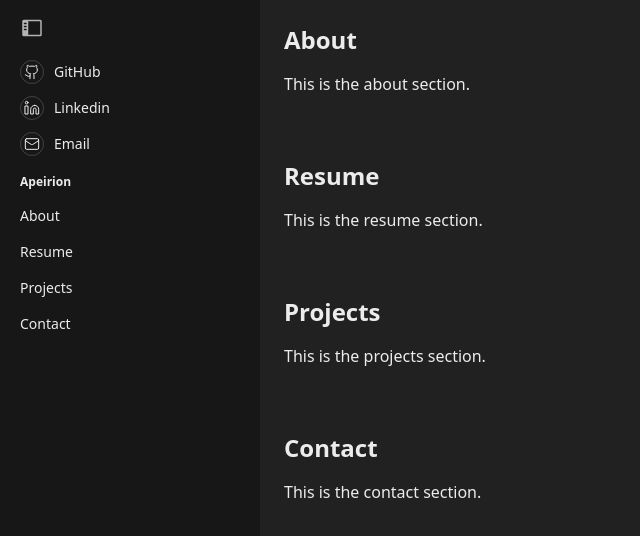
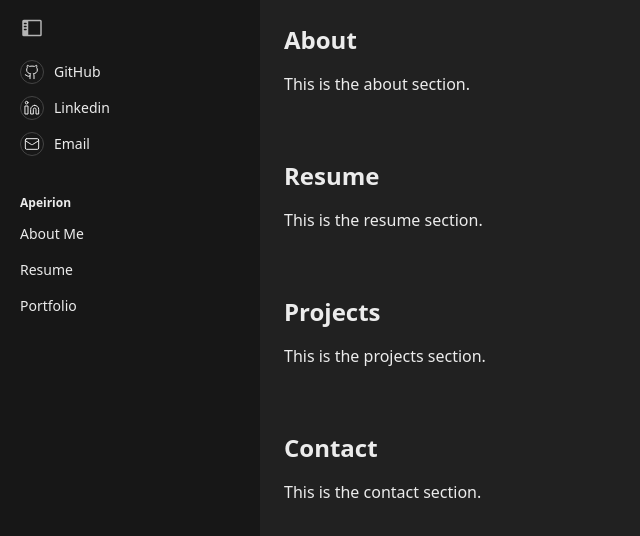
Before and after one commit to Apeirion/apeirion-site, a React (Vite) app: page / in a window 1280 px wide. Shown: the top 536 px of the page, without its empty margins (0-640 px from the left). Built offline with nearby package versions, Linux system fonts and the light colour scheme.

Commit message:
stylize sidebar contents

```diff
--- a/src/App.jsx
+++ b/src/App.jsx
@@ -22,16 +22,12 @@ function App() {
         className={`
           sidebar fixed top-0 left-0 h-full w-[260px] bg-[#171717] text-sm p-3 pt-2 flex flex-col
           ${sidebarOpen ? '' : 'closed'}
-        `}
-      >
+        `}>
         <button
           className="mb-1.5 w-10 h-10 flex items-center justify-center rounded-lg text-[#b4b4b4] hover:bg-[#424242] transition-colors"
           onClick={() => setSidebarOpen(false)}
-          aria-label="Close sidebar"
-        >
+          aria-label="Close sidebar">
           <Sidebar size={24} weight="fill" />
-
-
         </button>
 
         {/* Social Links */}
@@ -80,14 +76,46 @@ function App() {
             </button>
           </a>
         </div>
-
-        <nav className="space-y-0 p-2">
-          <span class="text-xs font-semibold text-ellipsis overflow-hidden break-all pt-1 mb-2 text-token-text-primary block">Apeirion</span>
-          <a href="#about" className="pt-2 pb-2 block hover:underline">About</a>
-          <a href="#resume" className="pt-2 pb-2 block hover:underline">Resume</a>
-          <a href="#projects" className="pt-2 pb-2 block hover:underline">Projects</a>
-          <a href="#contact" className="pt-2 pb-2 block hover:underline">Contact</a>
-        </nav>
+        {/* Website Content */}
+        <div>
+              <span className="mt-7 flex h-[26px] w-full items-center px-2
+                        text-[#ececec] text-xs font-semibold">
+                          Apeirion
+              </span>
+        </div>
+        <div>
+          <a href="#about">
+            <button
+              className="flex h-9 w-full items-center gap-2.5 rounded-lg px-2
+                        text-[#ececec] hover:bg-[#212121]
+                        transition-all duration-150 ease-in-out
+                        active:scale-[0.98]">
+              <span className="text-sm">About Me</span>
+            </button>
+          </a>
+        </div>
+        <div>
+          <a href="#resume">
+            <button
+              className="flex h-9 w-full items-center gap-2.5 rounded-lg px-2
+                        text-[#ececec] hover:bg-[#212121]
+                        transition-all duration-150 ease-in-out
+                        active:scale-[0.98]">
+              <span className="text-sm">Resume</span>
+            </button>
+          </a>
+        </div>
+        <div>
+          <a href="#portfolio">
+            <button
+              className="flex h-9 w-full items-center gap-2.5 rounded-lg px-2
+                        text-[#ececec] hover:bg-[#212121]
+                        transition-all duration-150 ease-in-out
+                        active:scale-[0.98]">
+              <span className="text-sm">Portfolio</span>
+            </button>
+          </a>
+        </div>
       </aside>
 
       {/* Main Content */}
```
